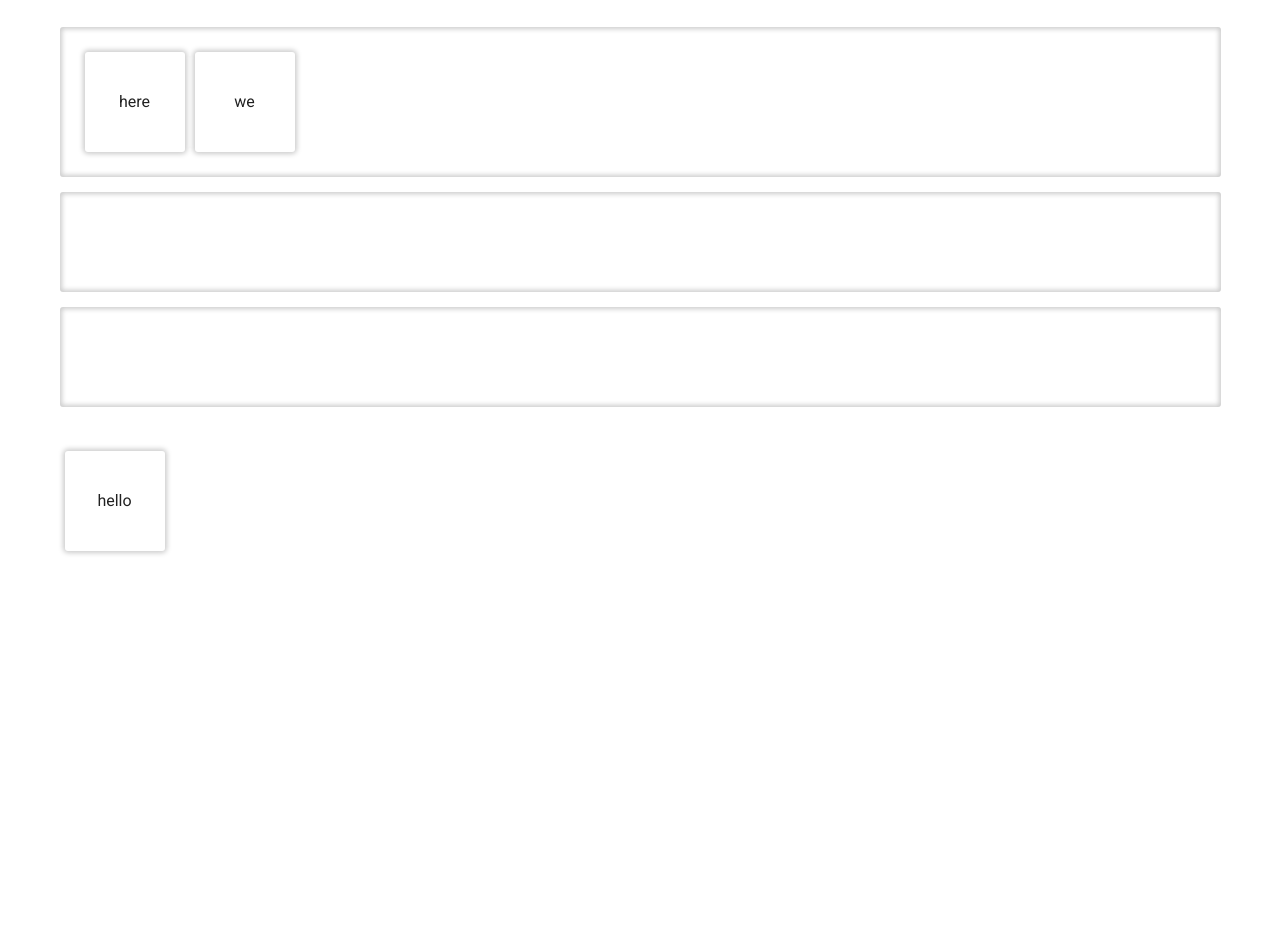
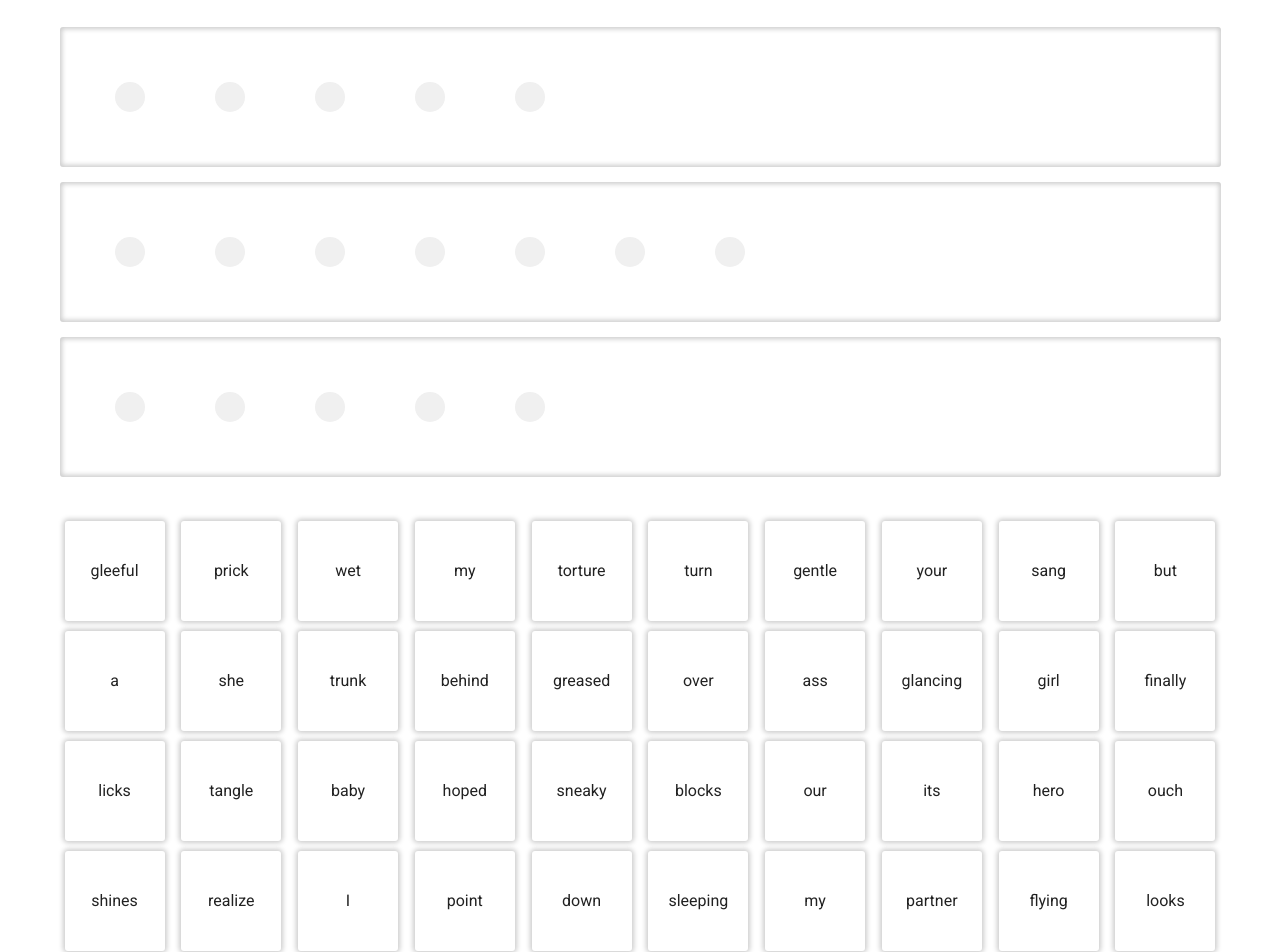
Before and after one commit to ryandeba/haikubes, a Vue app: page / in a window 1280 px wide. Shown: the top 952 px of the page. Before the commit the page ends 800 px from the top, so only its background shows below. Built offline with nearby package versions, Linux system fonts and the light colour scheme.

Commit message:
added words; progress on drag and drop

```diff
--- a/src/App.vue
+++ b/src/App.vue
@@ -1,21 +1,54 @@
 <script>
+import Cubes from "./words.json"
+
 export default {
   name: 'Foo',
 
   components: {
     phrase: require("./components/phrase").default,
     word: require("./components/word").default,
+    "drop-target": require("./components/drop-target").default,
   },
 
   data() {
     return {
-      phrase1: [{label: 'here'}, {label: 'we'}],
-      phrase2: [],
-      phrase3: [],
+      phrases: [
+        [undefined, undefined, undefined, undefined, undefined],
+        [undefined, undefined, undefined, undefined, undefined, undefined, undefined],
+        [undefined, undefined, undefined, undefined, undefined],
+      ],
 
+      allDice: [],
       pool: [],
+
+      selectedWord: undefined,
     };
   },
+
+  methods: {
+    throwDice() {
+      let result = [];
+
+      this.allDice.forEach(d => {
+        let randomIdx = Math.floor(Math.random() * d.length);
+        result.push(d[randomIdx]);
+      });
+
+      return result;
+    },
+
+    placeSelectedWordInDropTarget(location) {
+      let [r, c] = location;
+
+      this.$set(this.phrases[r], c, this.selectedWord);
+    }
+  },
+
+  beforeMount() {
+    this.allDice = Cubes;
+    this.pool = this.throwDice();
+  }
+
 };
 </script>
 
@@ -25,17 +58,39 @@ export default {
       <v-container>
         <v-row>
           <v-col>
-            <phrase v-model="phrase1" :max-syllables="5"></phrase>
-            <phrase v-model="phrase2" :max-syllables="7"></phrase>
-            <phrase v-model="phrase3" :max-syllables="5"></phrase>
+            <phrase
+              v-for="(phrase, r) in phrases"
+              :key="r"
+              :value="phrase"
+            >
+              <drop-target
+                v-for="(spot, c) in phrase"
+                :key="'spot_' + c"
+                @dropped="placeSelectedWordInDropTarget([r, c])"
+                @drag:start="selectedWord = word"
+                @drag:stop="selectedWord = undefined"
+              >
+                <word
+                  v-if="phrases[r][c]"
+                  :label="phrases[r][c]"
+                ></word>
+              </drop-target>
+            </phrase>
           </v-col>
         </v-row>
 
         <v-row>
-          <v-col>
-            <word :label="'hello'"></word>
+          <v-col class="d-flex flex-wrap justify-space-between">
+            <word
+              v-for="(word, i) in pool"
+              :key="i"
+              :label="word"
+              @drag:start="selectedWord = word"
+              @drag:stop="selectedWord = undefined"
+            ></word>
           </v-col>
         </v-row>
+
       </v-container>
     </v-main>
   </v-app>
--- /dev/null
+++ b/src/components/drop-target.vue
@@ -0,0 +1,81 @@
+<script>
+  export default {
+    data() {
+      return {
+        dragging: false,
+      };
+    },
+
+    methods: {
+      onDragEnter() {
+        this.dragging = true;
+      },
+
+      onDragLeave() {
+        this.dragging = false;
+      },
+
+      onDrop() {
+        this.dragging = false;
+        this.$emit("dropped");
+      },
+    },
+  }
+</script>
+
+<template>
+  <div
+    class="drop-target"
+    @dragenter="onDragEnter"
+    @dragleave="onDragLeave"
+    @drop="onDrop"
+    @dragover.prevent
+  >
+    <slot></slot>
+
+    <div
+      class="drop-target--placeholder"
+      :class="{
+        'drop-target--placeholder--active': dragging
+      }"
+    ></div>
+  </div>
+</template>
+
+<style scoped>
+  .drop-target {
+    width: 100px;
+    min-height: 100px;
+    position: relative;
+    user-select: none;
+  }
+
+  .drop-target--placeholder {
+    position: absolute;
+    height: 100%;
+    width: 100%;
+    top: 0;
+    left: 0;
+    border: 4px dashed transparent;
+    border-radius: 100px;
+    background: #ccc;
+    opacity: 0.3;
+    transform: scale(0.3);
+    transition: all 0.2s;
+    z-index: 0;
+
+    pointer-events: none;
+  }
+
+  .drop-target--placeholder--hidden {
+    transform: scale(0);
+  }
+
+  .drop-target--placeholder--active {
+    background: none;
+    border: 4px dashed #000;
+    border-radius: 5px;
+    transform: scale(1);
+    opacity: 1;
+  }
+</style>
--- a/src/components/phrase.vue
+++ b/src/components/phrase.vue
@@ -1,51 +1,16 @@
 <script>
-  import Word from './word.vue';
-
   export default {
-    props: ["value", "maxSyllables"],
-
-    components: {
-      Word
-    },
-
     data() {
       return {
         input: [],
       };
-    },
-
-    watch: {
-      value: {
-        handler() {
-          this.input = JSON.parse(JSON.stringify(this.value));
-        },
-        immediate: true
-      },
-
-      input() {
-        if (JSON.stringify(this.input) == JSON.stringify(this.value)) {
-          return;
-        }
-
-        this.$emit("input", JSON.parse(JSON.stringify(this.input)));
-      }
     },
   }
 </script>
 
 <template>
   <div class="phrase">
-    <template v-for="(w, i) in input">
-      <word
-        v-bind="w"
-        :key="'word' + i"
-      ></word>
-    </template>
-    <!--
-    <div class="placeholder" v-for="i in maxSyllables" :key="i">
-      <v-icon x-large color="black">mdi-plus</v-icon>
-    </div>
-    -->
+    <slot></slot>
   </div>
 </template>
 
--- a/src/components/word.vue
+++ b/src/components/word.vue
@@ -1,11 +1,43 @@
 <script>
   export default {
     props: ["label"],
+
+    data() {
+      return {
+        dragging: false,
+      };
+    },
+
+    watch: {
+      dragging() {
+        if (this.dragging) {
+          this.$emit("drag:start");
+        } else {
+          this.$emit("drag:stop");
+        }
+      }
+    },
+
+    methods: {
+      onDragStart() {
+        this.dragging = true;
+      },
+
+      onDragEnd() {
+        this.dragging = false;
+      },
+    }
+
   }
 </script>
 
 <template>
-  <div class="word" draggable>
+  <div
+    class="word"
+    draggable
+    @dragstart="onDragStart"
+    @dragend="onDragEnd"
+  >
     {{ label }}
   </div>
 </template>
--- /dev/null
+++ b/src/words.json
@@ -0,0 +1,63 @@
+[
+  ["gleeful", "full", "mouthful", "empty", "ugly"],
+  ["prick", "window", "marvel", "surface", "finger"],
+  ["right", "left", "wet", "wild", "wrong"],
+  ["they", "any", "my", "it", "all"],
+  ["hump", "nerve", "tiger", "places", "torture"],
+  ["turn", "riches", "consume", "switch", "must"],
+  ["cover", "clear", "gentle", "violet", "grand"],
+  ["my", "your", "her", "alternate", "or"],
+  ["sang", "calls", "dripping", "dancing", "biting"],
+  ["never", "but", "if", "through", "no"],
+  ["a", "that", "one", "many", "the"],
+  ["she", "us", "my", "me", "he"],
+  ["peace", "crack", "trunk", "bust", "lame"],
+  ["inside", "behind", "next", "last", "with"],
+  ["have", "shot", "screwed", "tried", "greased"],
+  ["in", "under", "over", "between", "on"],
+  ["cheeks", "ass", "hand", "eyes", "limbs"],
+  ["return", "glancing", "ritual", "travel", "pluck"],
+  ["girl", "man", "woman", "lips", "boy"],
+  ["slowly", "timidly", "finally", "quickly", "desperate"],
+  ["ran", "killed", "shiver", "licks", "fall"],
+  ["tangle", "stay", "obey", "please", "leaves"],
+  ["daddy", "sister", "brother", "mommy", "baby"],
+  ["sang", "love", "embraced", "hoped", "yelled"],
+  ["wicket", "gorgeous", "pregnant", "sneaky", "silly"],
+  ["ground", "spiral", "blocks", "journey", "flock"],
+  ["our", "his", "her", "he", "she"],
+  ["its", "you", "which", "I", "me"],
+  ["honestly", "villain", "thugs", "hero", "doctor"],
+  ["stick", "pool", "muck", "ouch", "god"],
+  ["with", "for", "shape", "into", "shines"],
+  ["wind", "following", "fathom", "realize", "overlook"],
+  ["I", "I", "I", "we", "we"],
+  ["grace", "clamor", "stage", "point", "fortune"],
+  ["down", "along", "across", "up", "around"],
+  ["sleeping", "oozing", "mouthing", "touches", "feeling"],
+  ["your", "her", "his", "my", "our"],
+  ["war", "fortune", "noodle", "partner", "sucker"],
+  ["dreaming", "swimming", "eats", "opens", "flying"],
+  ["sees", "watching", "rides", "promises", "looks"],
+  ["any", "an", "one", "the", "a"],
+  ["delimma", "giant", "trouble", "fantasy", "moonlight"],
+  ["science", "lofty", "anal", "livid", "doctor"],
+  ["life", "grass", "water", "fire", "waste"],
+  ["simple", "balance", "swell", "logical", "fertile"],
+  ["there", "home", "room", "here", "bank"],
+  ["sweet", "sour", "revolting", "salty", "curvy"],
+  ["light", "flesh", "candy", "time", "body"],
+  ["melodic", "radical", "shady", "parallel", "hellbent"],
+  ["it's", "you", "who", "what", "I"],
+  ["before", "to", "so", "for", "after"],
+  ["slimy", "wise", "friendly", "dead", "able"],
+  ["slips", "spat", "blows", "whispers", "went"],
+  ["heart", "charm", "thunder", "bottle", "shelter"],
+  ["as", "of", "to", "lots", "for"],
+  ["ravenous", "putrid", "sleep", "happy", "lurid"],
+  ["clever", "precious", "dynamic", "mature", "glorious"],
+  ["smooth", "hard", "fast", "heavy", "hot"],
+  ["every", "not", "too", "to", "also"],
+  ["this", "that", "those", "the", "a"],
+  ["etc.", "hmmmm", "-esque", "so not", "#@&*#!!"]
+]
```
